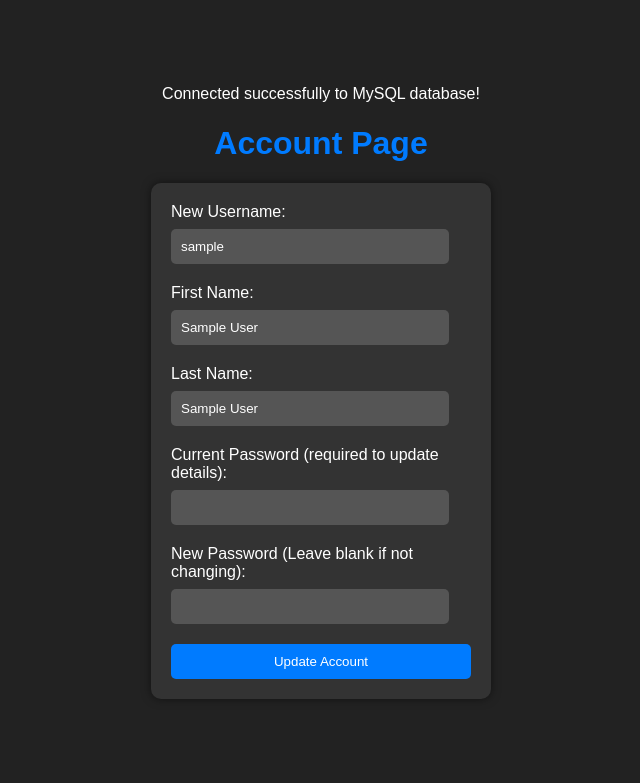
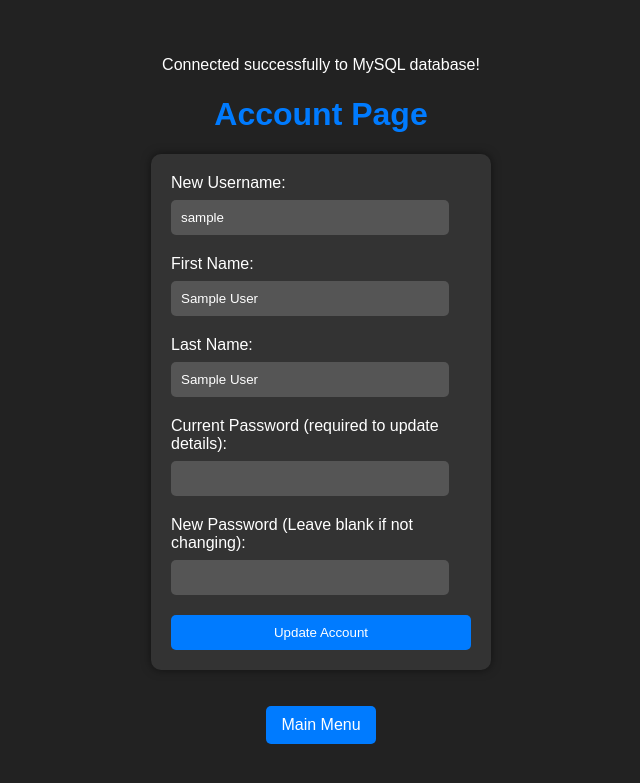
Before and after one commit to JHugh3s89/5218---Group-5, a PHP site: page /account.php in a window 1280 px wide. Shown: the top 783 px of the page, without its empty margins (319-959 px from the left). Run offline with PHP 8.4, Linux system fonts and the light colour scheme; the visitor is signed in with stand-in values (Sample User, id 1).

Commit message:
Update account.php

```diff
--- a/5218/account.php
+++ b/5218/account.php
@@ -1,7 +1,6 @@
 <?php
-// Start session
 session_start();
-require 'database_connection.php'; // Ensure this file exists and connects to your MySQL
+require 'database_connection.php';
 
 // Check if the user is logged in
 if (!isset($_SESSION["username"])) {
@@ -24,15 +23,25 @@
 }
 
 // Handle form submission for updating user details
-$success_message = $error_message = ""; // Initialize messages as empty
+$success_message = $error_message = "";
+
+// CSRF Token Handling
+if (!isset($_SESSION['csrf_token'])) {
+    $_SESSION['csrf_token'] = bin2hex(random_bytes(32)); // Generate a new CSRF token
+}
 
 if ($_SERVER["REQUEST_METHOD"] == "POST") {
-    // Get form values
+    // Check CSRF token validity
+    if (!isset($_POST['csrf_token']) || $_POST['csrf_token'] !== $_SESSION['csrf_token']) {
+        die("CSRF token validation failed.");
+    }
+
+    // Get form values and sanitize
     $new_username = isset($_POST["new_username"]) ? trim($_POST["new_username"]) : "";
     $first_name = isset($_POST["first_name"]) ? trim($_POST["first_name"]) : "";
     $last_name = isset($_POST["last_name"]) ? trim($_POST["last_name"]) : "";
     $new_password = isset($_POST["new_password"]) ? $_POST["new_password"] : "";
-    $current_password = isset($_POST["current_password"]) ? $_POST["current_password"] : ""; // Ensure it's empty on page load
+    $current_password = isset($_POST["current_password"]) ? $_POST["current_password"] : "";
 
     // Validate and update the details
     if (empty($first_name) || empty($last_name)) {
@@ -184,6 +193,24 @@
             color: #dc3545; /* Red for error */
             margin-top: 20px;
         }
+
+        .nav-buttons {
+            margin-top: 20px;
+        }
+
+        .nav-buttons button {
+            padding: 10px 15px;
+            border: none;
+            border-radius: 5px;
+            background-color: #007bff;
+            color: #fff;
+            cursor: pointer;
+            font-size: 16px;
+        }
+
+        .nav-buttons button:hover {
+            background-color: #0056b3;
+        }
     </style>
 </head>
 <body>
@@ -220,7 +247,15 @@
         <label for="new_password">New Password (Leave blank if not changing):</label>
         <input type="password" id="new_password" name="new_password"><br>
 
+        <!-- CSRF Token -->
+        <input type="hidden" name="csrf_token" value="<?php echo $_SESSION['csrf_token']; ?>">
+
         <input type="submit" value="Update Account">
     </form>
+
+    <!-- Main Menu Button -->
+    <div class="nav-buttons">
+        <button onclick="window.location.href='homePage.php'">Main Menu</button>
+    </div>
 </body>
 </html>
```
